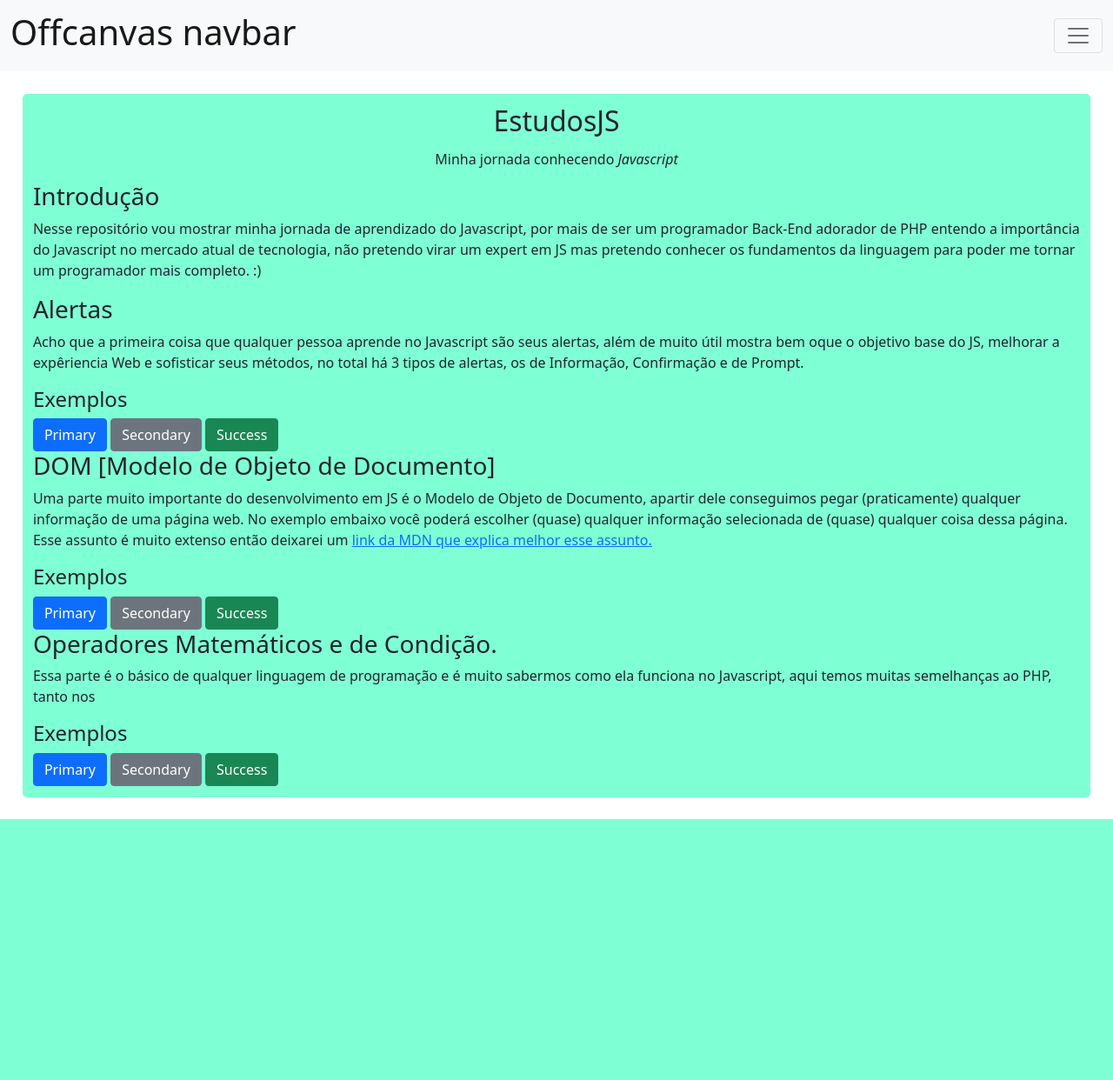
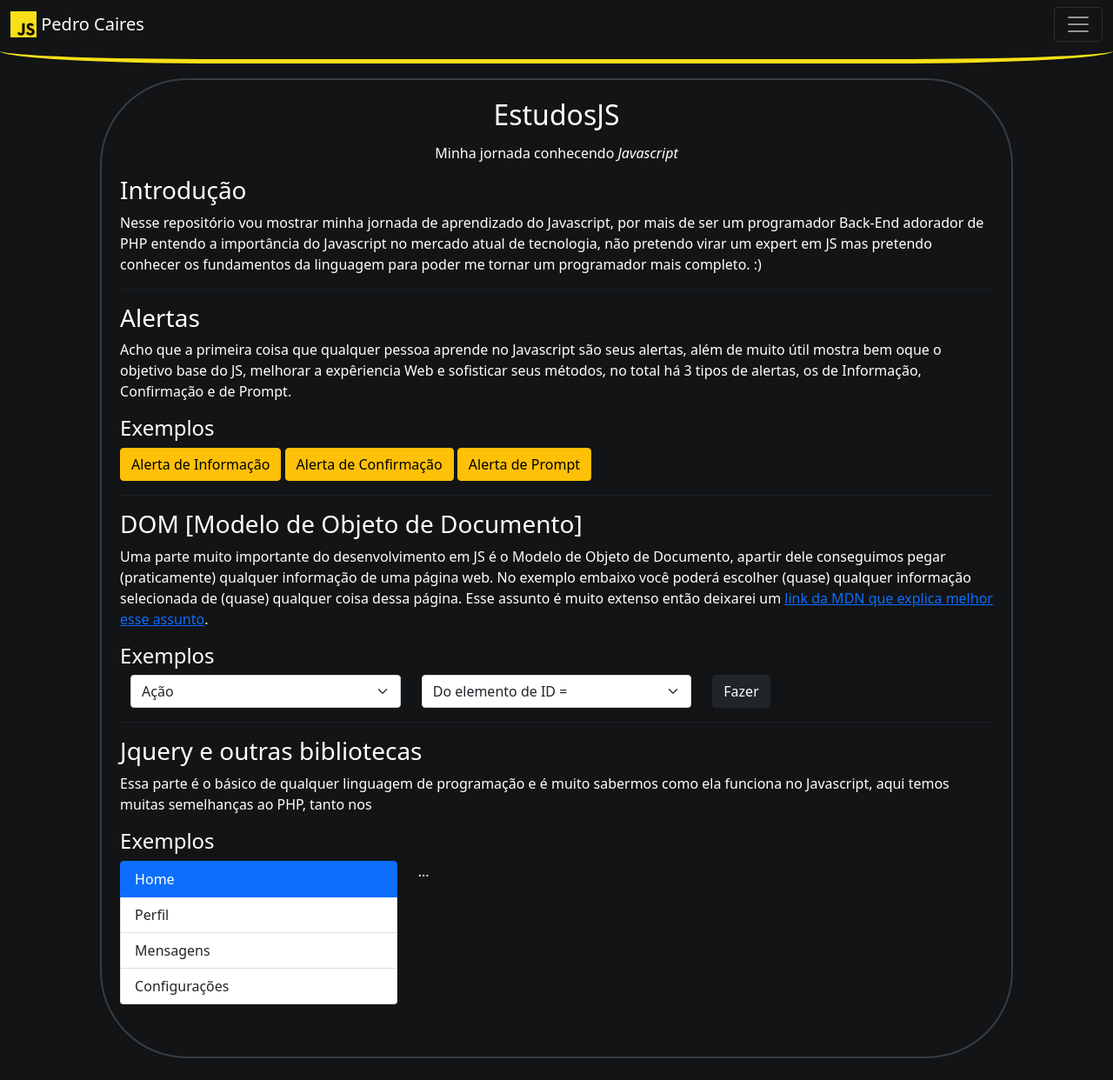
Before and after one commit to dgtyPedro/EstudosJS, a PHP site: page / in a window 1280 px wide. Shown: the whole page at 87% size. Before the commit the page ends 942 px from the top, so only its background shows below. Run offline with PHP 8.4, Linux system fonts and the light colour scheme.

Commit message:
feat: elaboracao do css

```diff
--- a/index.html
+++ b/index.html
@@ -12,9 +12,14 @@
   </head>
   <body>
 
-    <nav class="navbar navbar-light bg-light">
+
+    <nav class="navbar fixed-top navbar-dark">
         <div class="container-fluid">
-          <a class="navbar-brand" href="#"><h1>Offcanvas navbar</h1></a>
+          <a class="navbar-brand">
+            <img src="jsicon.png" width="30" height="30" class="d-inline-block align-top" alt="">
+            Pedro Caires
+          </a>
+
           <button class="navbar-toggler" type="button" data-bs-toggle="offcanvas" data-bs-target="#offcanvasNavbar" aria-controls="offcanvasNavbar">
             <span class="navbar-toggler-icon"></span>
           </button>
@@ -51,7 +56,9 @@
               </form>
             </div>
           </div>
+
         </div>
+
       </nav>
 <div class='corpo'>
     <div class='dentro'>
@@ -72,8 +79,7 @@
     atual de tecnologia, não pretendo virar um expert em JS mas pretendo conhecer os fundamentos da linguagem para poder me tornar um programador mais completo. :)
 </p>
 
-
-
+<hr/>
 
 <h3>
     Alertas
@@ -85,10 +91,13 @@
 <h4>
     Exemplos
 </h4>
-<button type="button" class="btn btn-primary">Primary</button>
-<button type="button" class="btn btn-secondary">Secondary</button>
-<button type="button" class="btn btn-success">Success</button>
 
+<button type="button" class="btn btn-warning">Alerta de Informação</button>
+<button type="button" class="btn btn-warning">Alerta de Confirmação</button>
+<button type="button" class="btn btn-warning">Alerta de Prompt</button>
+
+
+<hr/>
 
 <h3>
     DOM [Modelo de Objeto de Documento]
@@ -96,18 +105,45 @@
 <p>
     Uma parte muito importante do desenvolvimento em JS é o Modelo de Objeto de Documento, apartir dele conseguimos pegar (praticamente) qualquer informação de uma página
     web. No exemplo embaixo você poderá escolher (quase) qualquer informação selecionada de (quase) qualquer coisa dessa página. Esse assunto é muito extenso então
-    deixarei um <a href="https://developer.mozilla.org/pt-BR/docs/Web/API/Document_Object_Model">link da MDN que explica melhor esse assunto.</a>
+    deixarei um <a href="https://developer.mozilla.org/pt-BR/docs/Web/API/Document_Object_Model">link da MDN que explica melhor esse assunto</a>.
 </p>
 <h4>
     Exemplos
 </h4>
-<button type="button" class="btn btn-primary">Primary</button>
-<button type="button" class="btn btn-secondary">Secondary</button>
-<button type="button" class="btn btn-success">Success</button>
+
+<div class="container">
+  <div class="row align-items-start">
+<div class="col ">
+<select class="form-select" aria-label="Default select example">
+  <option selected>Ação</option>
+  <option value="select">Selecionar</option>
+  <option value="delete">Deletar</option>
+  <option value="alert">Mostrar HTML</option>
+</select>
+</div>
+
+<div class="col">
+<select class="form-select" aria-label="Default select example">
+  <option selected>Do elemento de ID = </option>
+  <option value="1">ID: 1</option>
+  <option value="2">ID: 2</option>
+  <option value="3">ID: 3</option>
+  <option value="4">ID: 4</option>
+  <option value="5">ID: 5</option>
+  <option value="6">ID: 6</option>
+</select>
+</div>
+<div class="col">
+  <button type="button" class="btn btn-dark">Fazer</button>
+</div>
+</div>
+</div>
 
 
+<hr/>
+
 <h3>
-    Operadores Matemáticos e de Condição.
+    Jquery e outras bibliotecas
 </h3>
 <p>
     Essa parte é o básico de qualquer linguagem de programação e é muito sabermos como ela funciona no Javascript, aqui temos muitas semelhanças ao PHP,
@@ -116,10 +152,24 @@
 <h4>
     Exemplos
 </h4>
-<button type="button" class="btn btn-primary">Primary</button>
-<button type="button" class="btn btn-secondary">Secondary</button>
-<button type="button" class="btn btn-success">Success</button>
-
+<div class="row">
+  <div class="col-4">
+    <div class="list-group" id="list-tab" role="tablist">
+      <a class="list-group-item list-group-item-action active" id="list-home-list" data-toggle="list" href="#lista-home" role="tab" aria-controls="home">Home</a>
+      <a class="list-group-item list-group-item-action" id="list-profile-list" data-toggle="list" href="#list-profile" role="tab" aria-controls="profile">Perfil</a>
+      <a class="list-group-item list-group-item-action" id="list-messages-list" data-toggle="list" href="#lista-mensagens" role="tab" aria-controls="messages">Mensagens</a>
+      <a class="list-group-item list-group-item-action" id="list-settings-list" data-toggle="list" href="#lista-configuracoes" role="tab" aria-controls="settings">Configurações</a>
+    </div>
+  </div>
+  <div class="col-8">
+    <div class="tab-content" id="nav-tabContent">
+      <div class="tab-pane fade show active" id="list-home" role="tabpanel" aria-labelledby="list-home-list">...</div>
+      <div class="tab-pane fade" id="list-profile" role="tabpanel" aria-labelledby="list-profile-list">...</div>
+      <div class="tab-pane fade" id="list-messages" role="tabpanel" aria-labelledby="list-messages-list">...</div>
+      <div class="tab-pane fade" id="list-settings" role="tabpanel" aria-labelledby="list-settings-list">...</div>
+    </div>
+  </div>
+</div>
 
 </div>
 
--- a/style.css
+++ b/style.css
@@ -1,9 +1,75 @@
+/* width */
+::-webkit-scrollbar {
+    width: 10px;
+  }
+
+  /* Track */
+  ::-webkit-scrollbar-track {
+    background: #121416;
+
+  }
+
+  /* Handle */
+  ::-webkit-scrollbar-thumb {
+    background: #373D43;
+    border-radius: 10px;
+  }
+
+  /* Handle on hover */
+  ::-webkit-scrollbar-thumb:hover {
+    background: #373D43;
+    border-radius: 10px;
+
+  }
+
+
+
 .corpo{
-    background-color: aquamarine;
-    margin: 2%;
-    border-radius: 5px;
+    background-color: #121416;
+    margin: 9%;
+    margin-top: 7%;
+    margin-bottom: 2%;
+    border-radius: 100px;
+    border: 2px solid #373D43;
+
+}
+
+body{
+    background-color: #121416;
+    color: white;
 }
 
 .dentro{
-    padding: 1%;
+    padding: 2%;
+    padding-bottom: 60px;
+
+
 }
+
+.offcanvas-title{
+    color: white;
+}
+
+.navbar{
+    background-color: #121416;
+    border-bottom: 5px solid #f7e018  ;
+    border-bottom-left-radius: 20%;
+    border-bottom-right-radius: 20%;
+    padding-bottom: 20px;
+
+}
+
+.offcanvas-body{
+    background-color: #121416;
+}
+
+.offcanvas-header{
+    background-color: #121416;
+}
+
+hr {
+    margin-top: 1rem;
+    margin-bottom: 1rem;
+    border: 0;
+    border-top: 1px solid #373D43;
+  }
```
Also changed, not shown: jsicon.png (added).
